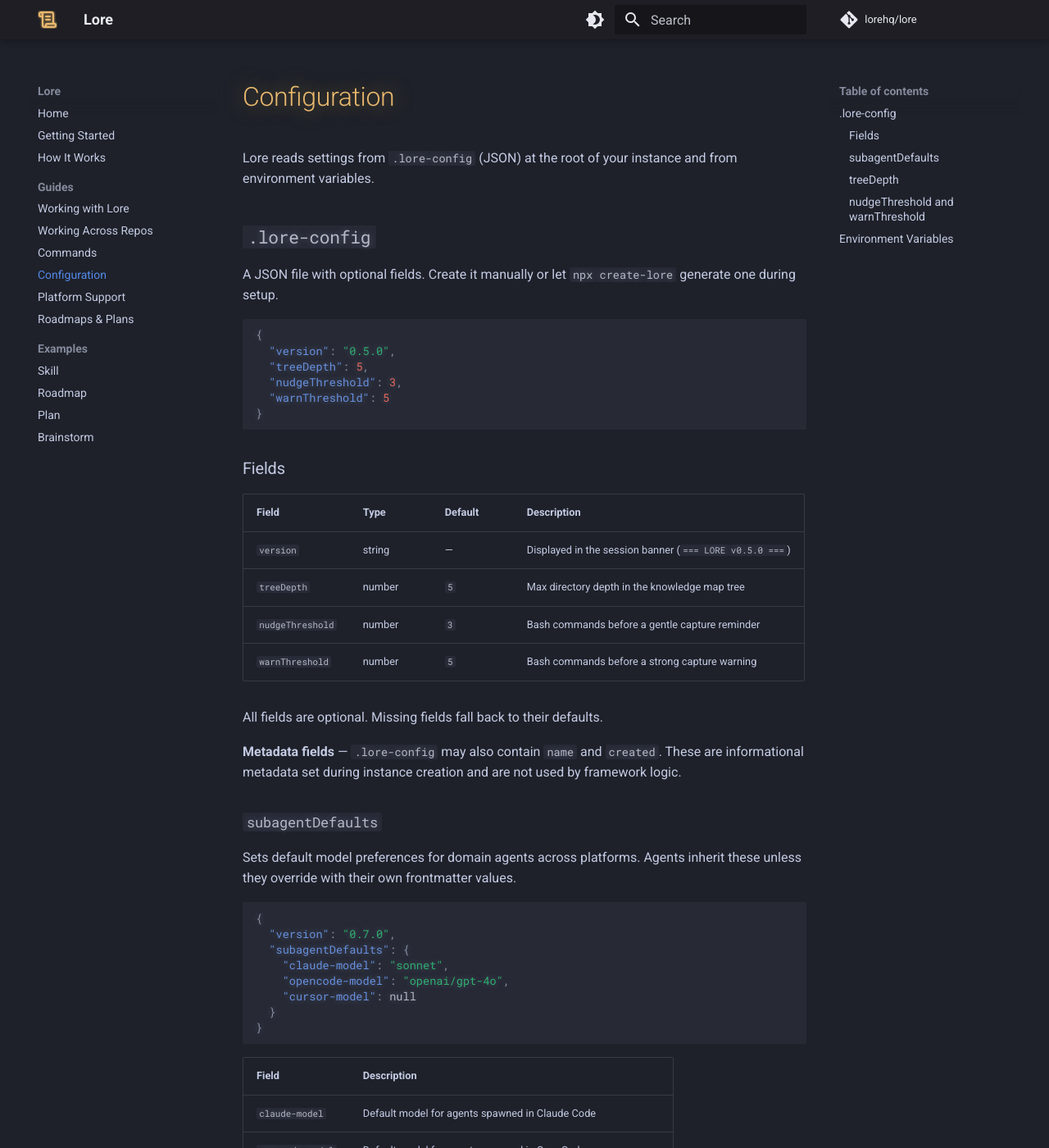
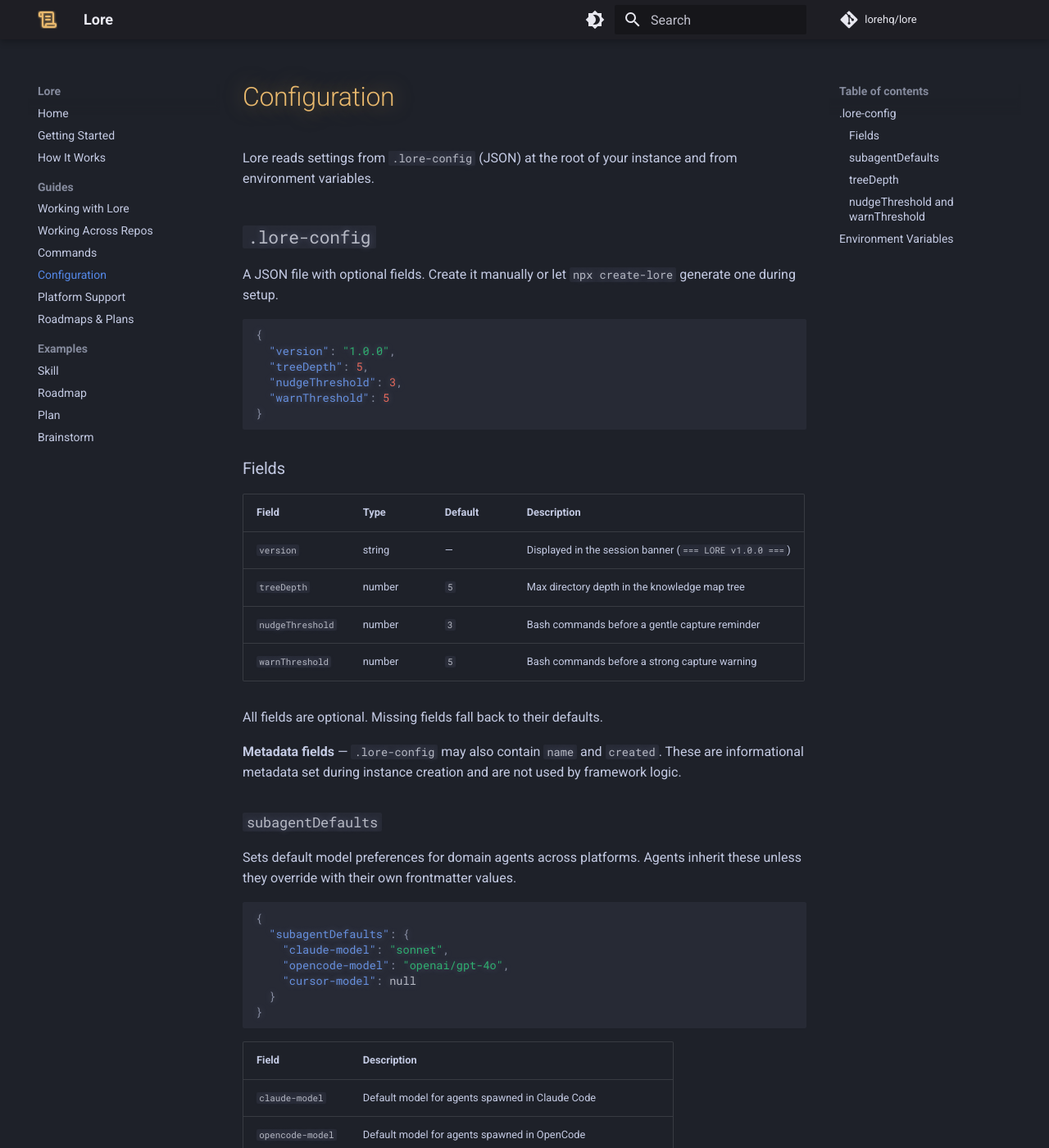
Before and after one commit to lorehq/lore-docs, an MkDocs documentation site: the page built from docs/guides/configuration.md, in a window 1280 px wide and 1400 px high. Shown: the whole window at 82% size. Built offline with MkDocs 1.6.1 and Material for MkDocs 9.7.7, drawn with Linux system fonts in a browser that asks for light colours; comment, search, counter and statistics services are not loaded.

Commit message:
Remove hardcoded versions from config examples
Use generic version placeholders in examples and drop version
field from config snippets that aren't about the version feature.
Prevents docs from going stale on every release.

Co-Authored-By: Claude Opus 4.6 <noreply@anthropic.com>

````diff
--- a/docs/guides/configuration.md
+++ b/docs/guides/configuration.md
@@ -12,7 +12,7 @@ A JSON file with optional fields. Create it manually or let `npx create-lore` ge
 
 ```json
 {
-  "version": "0.5.0",
+  "version": "1.0.0",
   "treeDepth": 5,
   "nudgeThreshold": 3,
   "warnThreshold": 5
@@ -23,7 +23,7 @@ A JSON file with optional fields. Create it manually or let `npx create-lore` ge
 
 | Field | Type | Default | Description |
 |-------|------|---------|-------------|
-| `version` | string | — | Displayed in the session banner (`=== LORE v0.5.0 ===`) |
+| `version` | string | — | Displayed in the session banner (`=== LORE v1.0.0 ===`) |
 | `treeDepth` | number | `5` | Max directory depth in the knowledge map tree |
 | `nudgeThreshold` | number | `3` | Bash commands before a gentle capture reminder |
 | `warnThreshold` | number | `5` | Bash commands before a strong capture warning |
@@ -38,7 +38,6 @@ Sets default model preferences for domain agents across platforms. Agents inheri
 
 ```json
 {
-  "version": "0.7.0",
   "subagentDefaults": {
     "claude-model": "sonnet",
     "opencode-model": "openai/gpt-4o",
````
Also changed, not shown: docs/how-it-works.md (+0 -1 lines).
